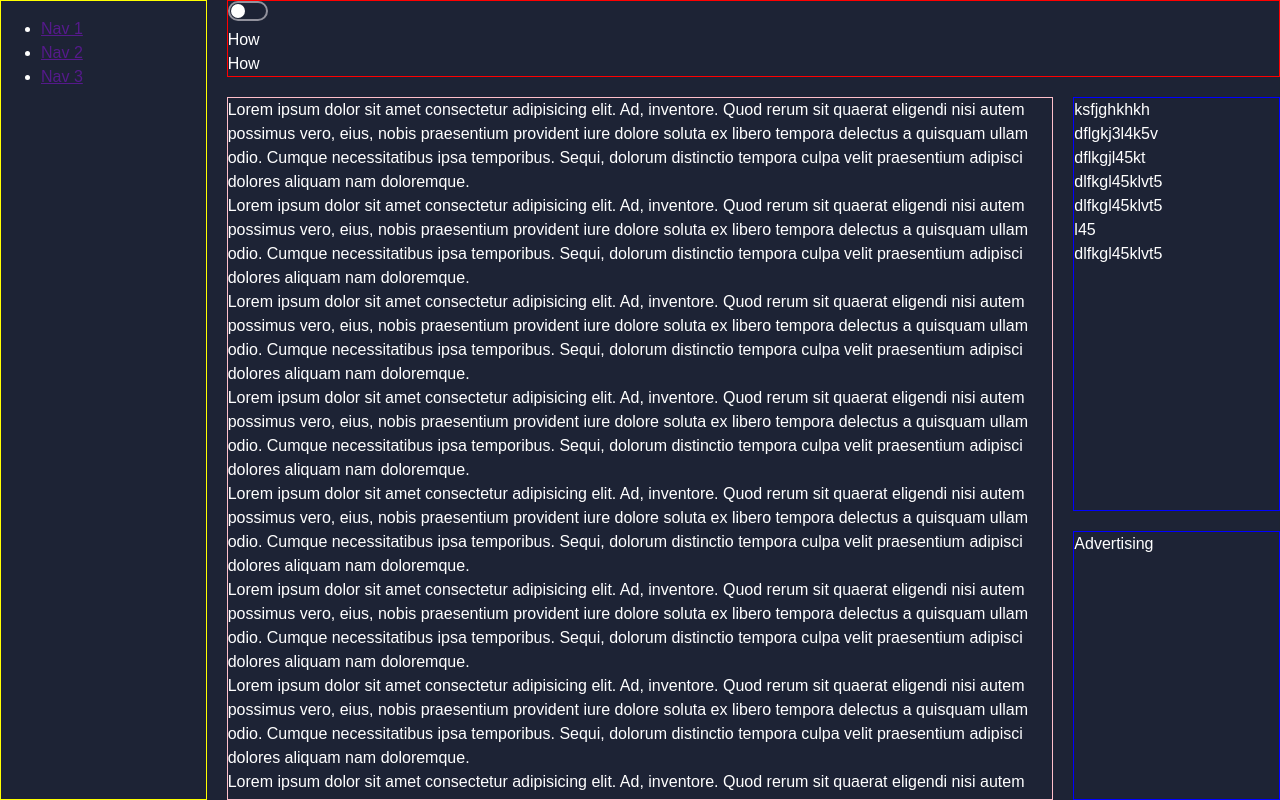
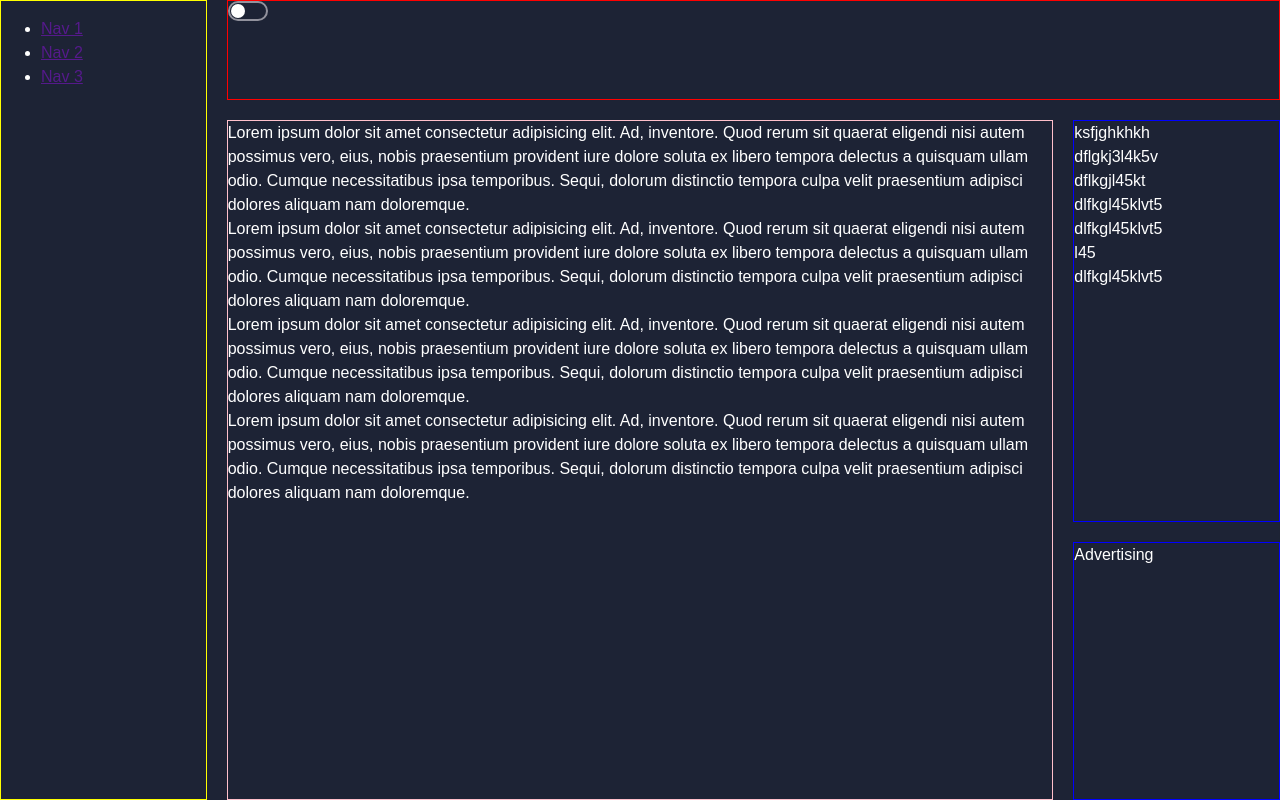
Before and after one commit to naHDop-tech/e-passport, a React app in the folder client/: page / in a window 1280 px wide. Built offline with nearby package versions, Linux system fonts and the light colour scheme.

Commit message:
feat: pass footer, ad, set header to static height

```diff
--- a/client/src/App.tsx
+++ b/client/src/App.tsx
@@ -17,20 +17,6 @@ export function App(): JSX.Element {
           <p>Lorem ipsum dolor sit amet consectetur adipisicing elit. Ad, inventore. Quod rerum sit quaerat eligendi nisi autem possimus vero, eius, nobis praesentium provident iure dolore soluta ex libero tempora delectus a quisquam ullam odio. Cumque necessitatibus ipsa temporibus. Sequi, dolorum distinctio tempora culpa velit praesentium adipisci dolores aliquam nam doloremque.</p>
           <p>Lorem ipsum dolor sit amet consectetur adipisicing elit. Ad, inventore. Quod rerum sit quaerat eligendi nisi autem possimus vero, eius, nobis praesentium provident iure dolore soluta ex libero tempora delectus a quisquam ullam odio. Cumque necessitatibus ipsa temporibus. Sequi, dolorum distinctio tempora culpa velit praesentium adipisci dolores aliquam nam doloremque.</p>
           <p>Lorem ipsum dolor sit amet consectetur adipisicing elit. Ad, inventore. Quod rerum sit quaerat eligendi nisi autem possimus vero, eius, nobis praesentium provident iure dolore soluta ex libero tempora delectus a quisquam ullam odio. Cumque necessitatibus ipsa temporibus. Sequi, dolorum distinctio tempora culpa velit praesentium adipisci dolores aliquam nam doloremque.</p>
-          <p>Lorem ipsum dolor sit amet consectetur adipisicing elit. Ad, inventore. Quod rerum sit quaerat eligendi nisi autem possimus vero, eius, nobis praesentium provident iure dolore soluta ex libero tempora delectus a quisquam ullam odio. Cumque necessitatibus ipsa temporibus. Sequi, dolorum distinctio tempora culpa velit praesentium adipisci dolores aliquam nam doloremque.</p>
-          <p>Lorem ipsum dolor sit amet consectetur adipisicing elit. Ad, inventore. Quod rerum sit quaerat eligendi nisi autem possimus vero, eius, nobis praesentium provident iure dolore soluta ex libero tempora delectus a quisquam ullam odio. Cumque necessitatibus ipsa temporibus. Sequi, dolorum distinctio tempora culpa velit praesentium adipisci dolores aliquam nam doloremque.</p>
-          <p>Lorem ipsum dolor sit amet consectetur adipisicing elit. Ad, inventore. Quod rerum sit quaerat eligendi nisi autem possimus vero, eius, nobis praesentium provident iure dolore soluta ex libero tempora delectus a quisquam ullam odio. Cumque necessitatibus ipsa temporibus. Sequi, dolorum distinctio tempora culpa velit praesentium adipisci dolores aliquam nam doloremque.</p>
-          <p>Lorem ipsum dolor sit amet consectetur adipisicing elit. Ad, inventore. Quod rerum sit quaerat eligendi nisi autem possimus vero, eius, nobis praesentium provident iure dolore soluta ex libero tempora delectus a quisquam ullam odio. Cumque necessitatibus ipsa temporibus. Sequi, dolorum distinctio tempora culpa velit praesentium adipisci dolores aliquam nam doloremque.</p>
-          <p>Lorem ipsum dolor sit amet consectetur adipisicing elit. Ad, inventore. Quod rerum sit quaerat eligendi nisi autem possimus vero, eius, nobis praesentium provident iure dolore soluta ex libero tempora delectus a quisquam ullam odio. Cumque necessitatibus ipsa temporibus. Sequi, dolorum distinctio tempora culpa velit praesentium adipisci dolores aliquam nam doloremque.</p>
-          <p>Lorem ipsum dolor sit amet consectetur adipisicing elit. Ad, inventore. Quod rerum sit quaerat eligendi nisi autem possimus vero, eius, nobis praesentium provident iure dolore soluta ex libero tempora delectus a quisquam ullam odio. Cumque necessitatibus ipsa temporibus. Sequi, dolorum distinctio tempora culpa velit praesentium adipisci dolores aliquam nam doloremque.</p>
-          <p>Lorem ipsum dolor sit amet consectetur adipisicing elit. Ad, inventore. Quod rerum sit quaerat eligendi nisi autem possimus vero, eius, nobis praesentium provident iure dolore soluta ex libero tempora delectus a quisquam ullam odio. Cumque necessitatibus ipsa temporibus. Sequi, dolorum distinctio tempora culpa velit praesentium adipisci dolores aliquam nam doloremque.</p>
-          <p>Lorem ipsum dolor sit amet consectetur adipisicing elit. Ad, inventore. Quod rerum sit quaerat eligendi nisi autem possimus vero, eius, nobis praesentium provident iure dolore soluta ex libero tempora delectus a quisquam ullam odio. Cumque necessitatibus ipsa temporibus. Sequi, dolorum distinctio tempora culpa velit praesentium adipisci dolores aliquam nam doloremque.</p>
-          <p>Lorem ipsum dolor sit amet consectetur adipisicing elit. Ad, inventore. Quod rerum sit quaerat eligendi nisi autem possimus vero, eius, nobis praesentium provident iure dolore soluta ex libero tempora delectus a quisquam ullam odio. Cumque necessitatibus ipsa temporibus. Sequi, dolorum distinctio tempora culpa velit praesentium adipisci dolores aliquam nam doloremque.</p>
-          <p>Lorem ipsum dolor sit amet consectetur adipisicing elit. Ad, inventore. Quod rerum sit quaerat eligendi nisi autem possimus vero, eius, nobis praesentium provident iure dolore soluta ex libero tempora delectus a quisquam ullam odio. Cumque necessitatibus ipsa temporibus. Sequi, dolorum distinctio tempora culpa velit praesentium adipisci dolores aliquam nam doloremque.</p>
-          <p>Lorem ipsum dolor sit amet consectetur adipisicing elit. Ad, inventore. Quod rerum sit quaerat eligendi nisi autem possimus vero, eius, nobis praesentium provident iure dolore soluta ex libero tempora delectus a quisquam ullam odio. Cumque necessitatibus ipsa temporibus. Sequi, dolorum distinctio tempora culpa velit praesentium adipisci dolores aliquam nam doloremque.</p>
-          <p>Lorem ipsum dolor sit amet consectetur adipisicing elit. Ad, inventore. Quod rerum sit quaerat eligendi nisi autem possimus vero, eius, nobis praesentium provident iure dolore soluta ex libero tempora delectus a quisquam ullam odio. Cumque necessitatibus ipsa temporibus. Sequi, dolorum distinctio tempora culpa velit praesentium adipisci dolores aliquam nam doloremque.</p>
-          <p>Lorem ipsum dolor sit amet consectetur adipisicing elit. Ad, inventore. Quod rerum sit quaerat eligendi nisi autem possimus vero, eius, nobis praesentium provident iure dolore soluta ex libero tempora delectus a quisquam ullam odio. Cumque necessitatibus ipsa temporibus. Sequi, dolorum distinctio tempora culpa velit praesentium adipisci dolores aliquam nam doloremque.</p>
-          <p>Lorem ipsum dolor sit amet consectetur adipisicing elit. Ad, inventore. Quod rerum sit quaerat eligendi nisi autem possimus vero, eius, nobis praesentium provident iure dolore soluta ex libero tempora delectus a quisquam ullam odio. Cumque necessitatibus ipsa temporibus. Sequi, dolorum distinctio tempora culpa velit praesentium adipisci dolores aliquam nam doloremque.</p>
           </>}/>
           <Route path='/login' element={<Login />}/>
         </Routes>
--- a/client/src/components/HOC/WithUserInfo/withUserInfo.tsx
+++ b/client/src/components/HOC/WithUserInfo/withUserInfo.tsx
@@ -34,13 +34,29 @@ export function withUserInfo(Component: (p: PropsWithChildren<IMainLayoutProps>)
     const header = () => (
       <>
         <ThemeToggle />
-        <p>How</p>
-        <p>How</p>
+      </>
+    )
+    const footer = () => (
+      <>
+        {new Date().getFullYear()}
       </>
     )
 
+    const ad = () => (
+      <div>
+        <p>Advertising</p>
+      </div>
+    )
+
     return (
-      <Component navbar={navbar} header={header} sidebar={sidebar} isAuth={isAuth}>
+      <Component
+        ad={ad}
+        footer={footer}
+        navbar={navbar}
+        header={header}
+        sidebar={sidebar}
+        isAuth={isAuth}
+      >
         {children}
       </Component>
     )
--- a/client/src/components/layouts/MainLayout/MainLayoutGrid.tsx
+++ b/client/src/components/layouts/MainLayout/MainLayoutGrid.tsx
@@ -21,10 +21,12 @@ interface IMainLayoutStyle {
 import { IMainLayoutProps } from './types'
 
 export function MainLayoutGrid(props: PropsWithChildren<IMainLayoutProps>) {
-  const { children, isAuth, sidebar, header, navbar } = props
+  const { children, isAuth, sidebar, header, navbar, footer, ad } = props
   const Sidebar = sidebar
   const Navbar = navbar
   const Header = header
+  const Footer = footer
+  const Advertising = ad
 
   return (
     <div className={isAuth ? styles.UserGridContainer : styles.BaseGridContainer}>
@@ -36,12 +38,16 @@ export function MainLayoutGrid(props: PropsWithChildren<IMainLayoutProps>) {
       </nav>
       <article className={styles.Content}>
         {children}
-        <footer className={!isAuth ? styles.Footer : styles.HideFooter}>The footer</footer>
+        <footer className={!isAuth ? styles.Footer : styles.HideFooter}>
+          <Footer />
+        </footer>
       </article>
       <aside className={isAuth ? styles.Sidebar : styles.HideSidebar}>
         <Sidebar />
       </aside>
-      <div className={isAuth ? styles.Adv : styles.HideAdv}>Advertising</div>
+      <div className={isAuth ? styles.Adv : styles.HideAdv}>
+        <Advertising />
+      </div>
     </div>
   )
 }
--- a/client/src/components/layouts/MainLayout/MainLayoutGridStyle.module.css
+++ b/client/src/components/layouts/MainLayout/MainLayoutGridStyle.module.css
@@ -5,7 +5,7 @@
   display: grid;
   gap: 20px;
   grid-template-columns: auto;
-  grid-template-rows: 1fr 1fr 80vh auto;
+  grid-template-rows: 100px 1fr 80vh auto;
   grid-template-areas:
     'header'
     'nav'
@@ -77,13 +77,13 @@ nav ul {
 
 @media (min-width: 500px) {
   .UserGridContainer {
-    grid-template-rows: auto;
+    grid-template-rows: 100px auto;
     grid-template-columns: 1fr 3fr;
     grid-template-areas:
       'header  header'
       'nav     nav'
       'sidebar content'
-      'ad      ad';
+      'ad      content';
   }
   nav ul {
     display: flex;
@@ -93,12 +93,12 @@ nav ul {
 
 @media (min-width: 700px) {
   .UserGridContainer {
-    grid-template-rows: auto;
+    grid-template-rows: 100px auto;
     grid-template-columns: 1fr 4fr 1fr;
     grid-template-areas:
-      'nav    header  header'
-      'nav    content sidebar'
-      'nav    content ad';
+      'nav  header  header'
+      'nav  content sidebar'
+      'nav  content ad';
   }
   nav ul {
     flex-direction: column;
--- a/client/src/components/layouts/MainLayout/types.ts
+++ b/client/src/components/layouts/MainLayout/types.ts
@@ -3,4 +3,6 @@ export interface IMainLayoutProps {
   sidebar: () => JSX.Element
   navbar: () => JSX.Element
   header: () => JSX.Element
+  footer: () => JSX.Element
+  ad: () => JSX.Element
 }
```
